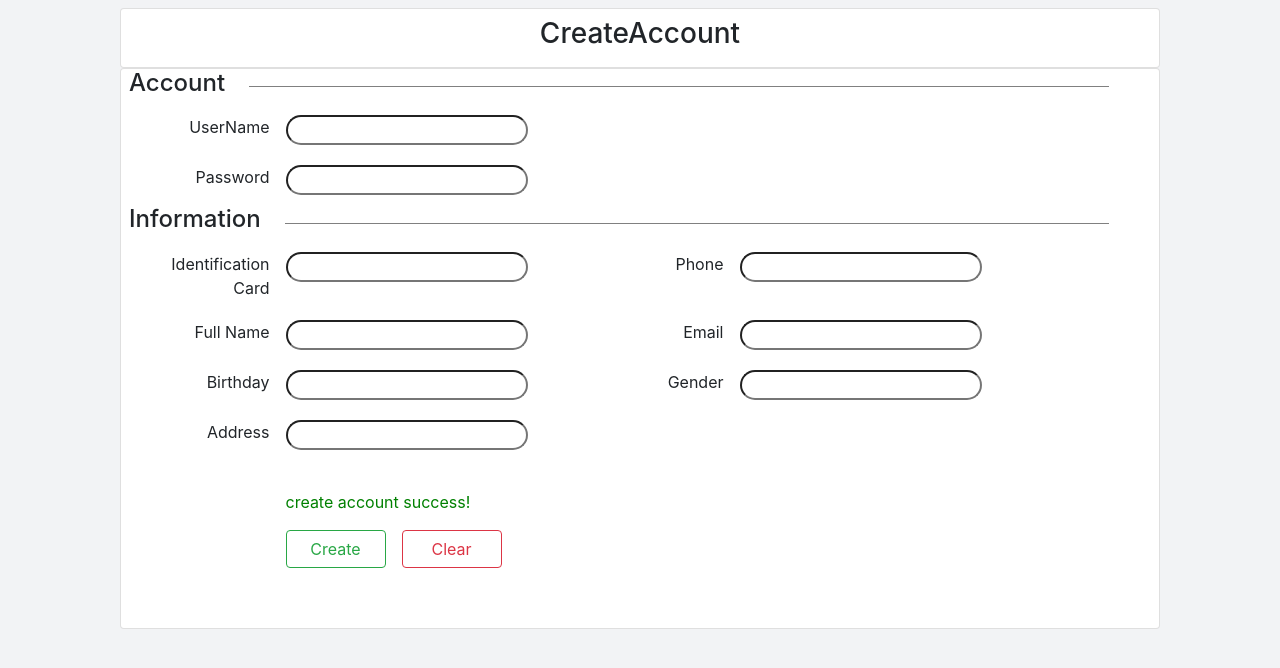
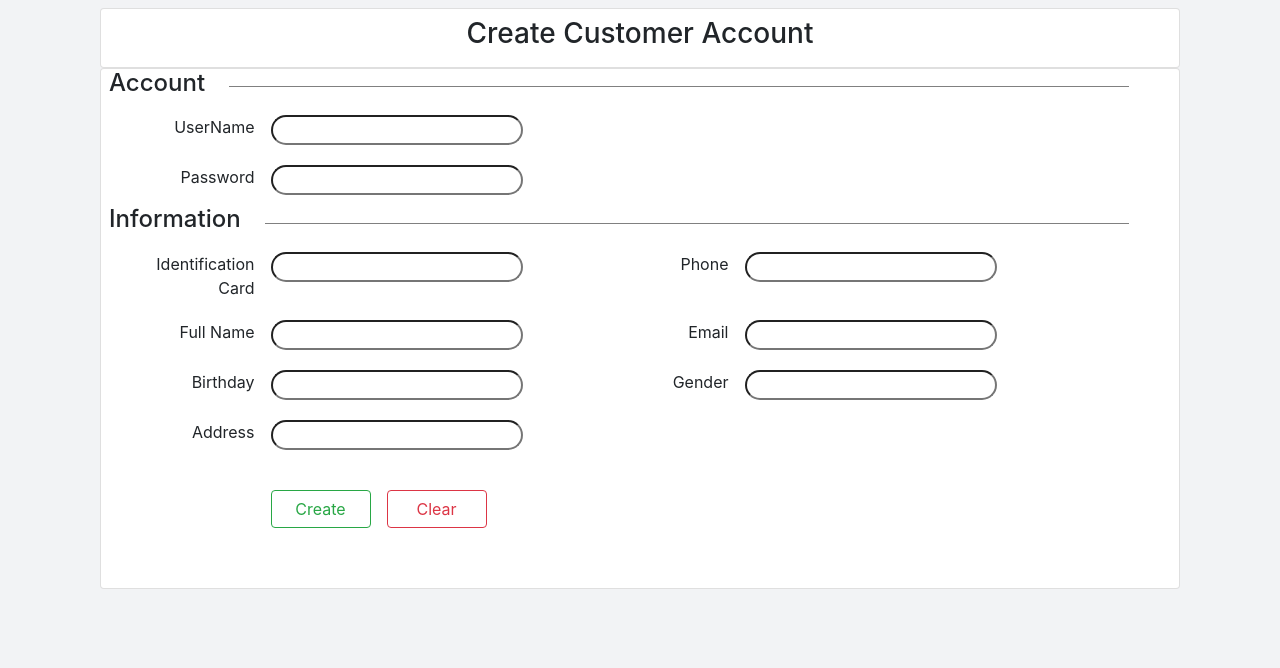
Before and after one commit to hauphan15/InternetBankingFrontend, a React (Create React App) app: page /employee/create-account in a window 1280 px wide. Shown: the top 668 px of the page. Built offline with nearby package versions, Linux system fonts and the light colour scheme; no server answers.

Commit message:
fix create customer account

```diff
--- a/src/features/employee/create-account.js
+++ b/src/features/employee/create-account.js
@@ -18,8 +18,8 @@ function CreateAccount() {
         console.log(response);
     }
     return (
-        <div className="container-fluid" style={{ padding: "0 120px" }} >
-            <div className="card text-center mt-2 p-2"><h3>CreateAccount</h3></div>
+        <div className="container-fluid" style={{ padding: "0 100px" }} >
+            <div className="card text-center mt-2 p-2"><h3>Create Customer Account</h3></div>
             <div className="card" >
                 <div>
                     <div className="from-header">
@@ -157,9 +157,13 @@ function CreateAccount() {
                                 {IsSubmit && !success ? <p style={{marginLeft:16, color: 'red'}}>
                                     create account failed!
                                 </p>
-                                : <p style={{marginLeft:16, color: 'green'}}>
-                                create account success!
-                                </p> }
+                                : <div>
+                                    {IsSubmit  && success === true
+                                    ?<p style={{marginLeft:16, color: 'green'}}>
+                                        create account success!
+                                    </p>
+                                    :null}
+                                </div>}
                                 <button className="btn btn-outline-success" style={{marginLeft:16, width: 100}}
                                     onClick={() => Register()}>
                                      Create
```
Also changed, not shown: 1 other file (tests, documents, lock files or other folders).
